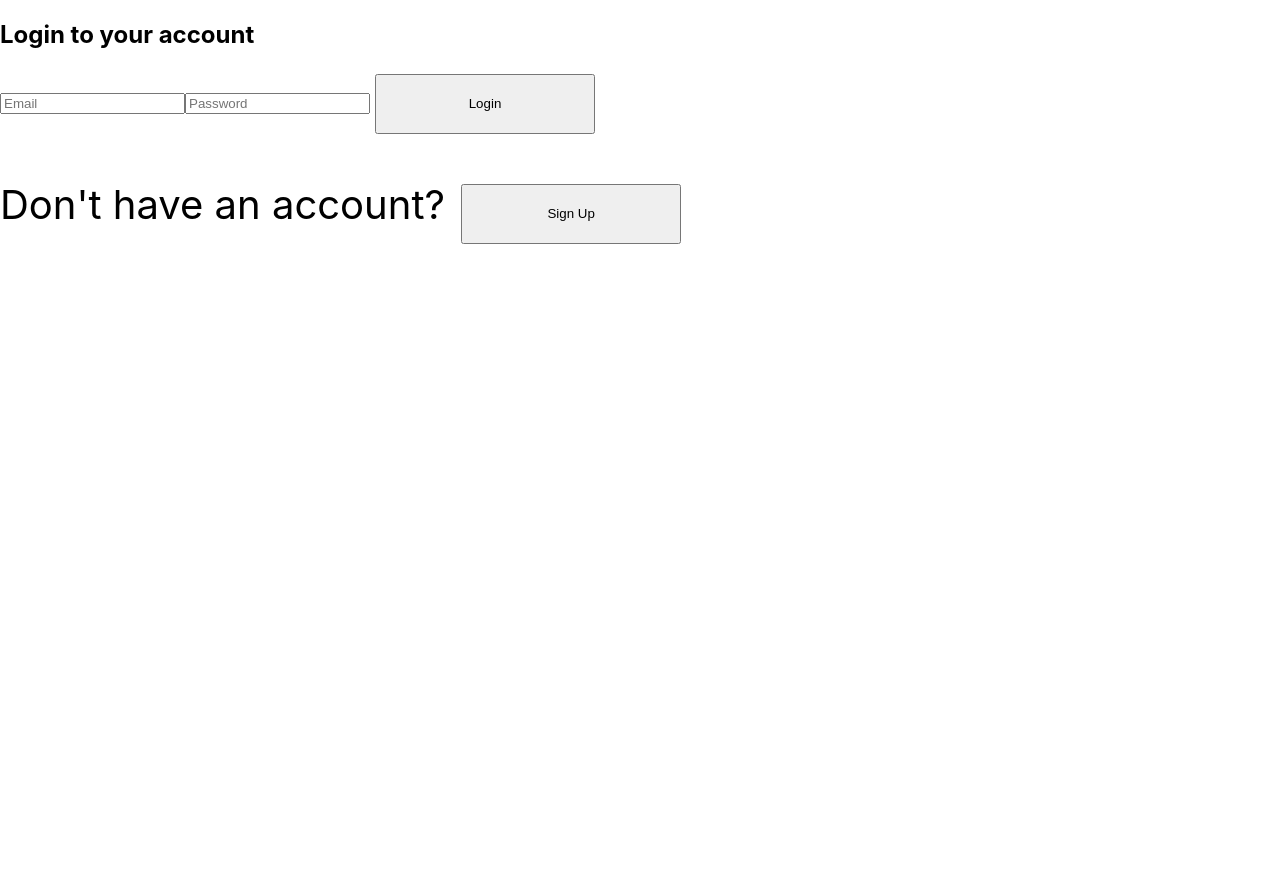
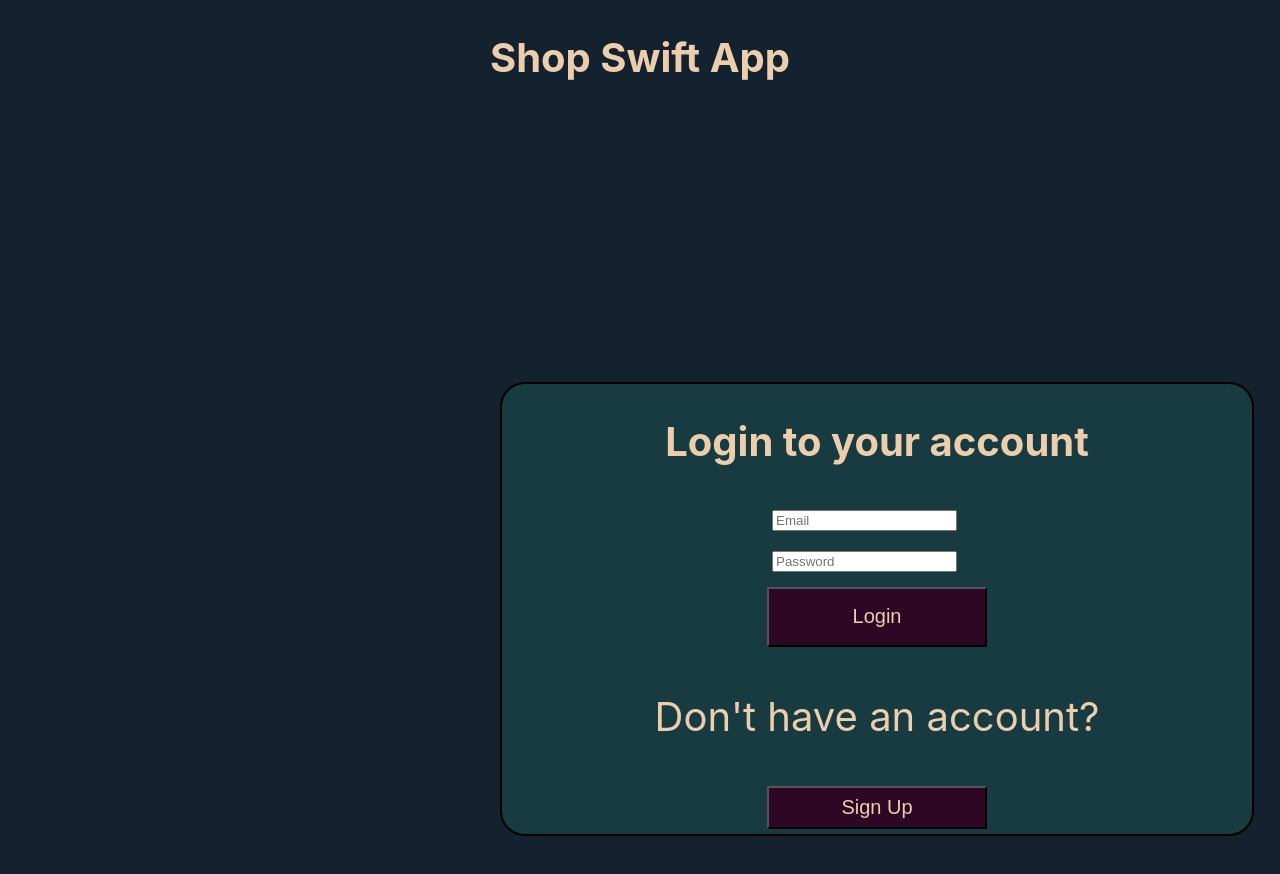
Before and after one commit to Snr-devs/shop-swift, a React (Create React App) app: page / in a window 1280 px wide. Shown: the top 874 px of the page. Before the commit the page ends 800 px from the top, so only its background shows below. Built offline with nearby package versions, Linux system fonts and the light colour scheme.

Commit message:
added routes and styled all pages

```diff
--- a/public/index.html
+++ b/public/index.html
@@ -2,7 +2,7 @@
 <html lang="en">
   <head>
     <meta charset="utf-8" />
-    <link rel="icon" href="%PUBLIC_URL%/favicon.ico" />
+    <link rel="icon" href="https://encrypted-tbn0.gstatic.com/images?q=tbn:ANd9GcQGiPlCWOWpRtR2bThU5GzJXGYav4QZEIms-A&s" />
     <meta name="viewport" content="width=device-width, initial-scale=1" />
     <meta name="theme-color" content="#000000" />
     <meta
@@ -24,7 +24,7 @@
       work correctly both with client-side routing and a non-root public URL.
       Learn how to configure a non-root public URL by running `npm run build`.
     -->
-    <title>React App</title>
+    <title>Shop swift </title>
   </head>
   <body>
     <noscript>You need to enable JavaScript to run this app.</noscript>
--- a/src/App.css
+++ b/src/App.css
@@ -1,7 +1,7 @@
 .products{
   border: 2px solid black;
   border-radius: 25px;
-  background-color: azure;
+  background-color: #173b41;
   display: flex;
   flex-wrap:wrap;
   margin: 70px;
@@ -31,6 +31,7 @@
   flex-direction: column;
   margin: 0px 200px;
   height:900px;
+  background-color:#173b41 ;
 }
 
 .bar{
@@ -46,8 +47,9 @@ img{
   height: 100px;
 }
 
-p, .navbar{
+p, .navbar,h2,a,img{
   font-size: 40px;
+  color: #ecceac;
 }
 
 .left{
@@ -59,7 +61,6 @@ p, .navbar{
 .navbar a{
   text-decoration: none;
   margin: 5px ;
-  color: black;
 }
 
 a:hover{
@@ -70,4 +71,54 @@ button{
   width: 220px;
   height:60px;
   margin: 5px;
+  background-color: #2d0724;
+  color: #ecceac;
+  font-size: 20px;
 }
+.loginbox{
+  border: 2px solid black;
+  display: flex;
+  flex-direction: column;
+  justify-content: center;
+  align-items: center;
+  width: 750px;
+  height: 450px;
+  margin: 300px 500px;
+  border-radius: 25px;
+  background-color: #173b41;
+}
+input{
+  margin: 10px;
+}
+
+form  button, .bottompage{
+  margin: 150px,0px;
+  background-color: #e9daaf;
+  background-color: #2d0724;
+  color: #ecceac;
+}
+
+
+body{
+  background-color:#14222f;
+}
+
+.bars{
+  display: flex;
+  justify-content: space-around;
+}
+.textcenter{
+  display: flex;
+  flex-direction: column;
+  justify-content: center;
+  align-items: center;
+}
+.main2{
+  display: flex;
+  justify-content: center;
+}
+
+.image{
+  width: 250px;
+  height: 300px;
+}
--- a/src/components/Account.jsx
+++ b/src/components/Account.jsx
@@ -1,17 +1,19 @@
 import React from 'react'
 import Navbar from './Navbar'
+
 
 function Account({account}) {
   return (
     <div>
-        <Navbar />
+        <div className='bars'><Navbar /></div>
 
         <div className='account'>
-       <img src='' alt='user'></img>
+       <img className='image'src="/account-icon-25500.png" alt="user" />
+
        <p>Username:</p>
        <p>Email:</p>
        <p>Phone number:</p>
-       <p>Nationality</p>
+       <p>Nationality: Kenya</p>
        <p></p>
        </div>
 
--- a/src/components/Button.jsx
+++ b/src/components/Button.jsx
@@ -1,11 +1,18 @@
-import React from 'react'
+import React, { useState } from 'react';
 
 function Button() {
+  const [buttonText, setButtonText] = useState('Buy now');
+
+  const handleClick = (e) => {
+    e.preventDefault();
+    setButtonText('Added to cart');
+  };
+
   return (
     <div>
-        <button>Add to cart</button>
+      <button onClick={handleClick}>{buttonText}</button>
     </div>
-  )
+  );
 }
 
-export default Button
+export default Button;
--- /dev/null
+++ b/src/components/Cart.jsx
@@ -0,0 +1,27 @@
+import React from 'react'
+import Navbar from './Navbar'
+import { Link } from 'react-router-dom';
+
+function Cart() {
+  return (
+    <div>
+        <div className='bars'><Navbar /></div>
+      <div className="textcenter">
+        <img
+          src="https://via.placeholder.com/300x300?text=Empty+Cart"
+          alt="Empty Cart"
+          className="w-full max-w-xs mx-auto mb-6"
+        />
+        <h2 className="text-2xl font-semibold text-gray-800 mb-4">Your cart is empty</h2>
+        <Link to="/mainpage">
+          <button className="px-6 py-3 bg-blue-600 text-white font-medium rounded-lg hover:bg-blue-700 transition duration-300">
+            Start Shopping
+          </button>
+        </Link>
+
+      </div>
+    </div>
+  )
+}
+
+export default Cart
--- a/src/components/CartPage.jsx
+++ b/src/components/CartPage.jsx
@@ -1,22 +1,17 @@
-import React from 'react';
-import { Link } from 'react-router-dom';
+import React, { useState } from 'react';
+
+import Navbar from './Navbar';
+import Cart from './Cart';
 
 const CartPage = () => {
+  const [data,setData]=useState([])
+  const [value,setValue]=useState(false)
+
+  ;
+
   return (
     <div className="flex flex-col items-center justify-center min-h-screen bg-gray-100 p-4">
-      <div className="text-center">
-        <img
-          src="https://via.placeholder.com/300x300?text=Empty+Cart"
-          alt="Empty Cart"
-          className="w-full max-w-xs mx-auto mb-6"
-        />
-        <h2 className="text-2xl font-semibold text-gray-800 mb-4">Your cart is empty</h2>
-        <Link to="/shop">
-          <button className="px-6 py-3 bg-blue-600 text-white font-medium rounded-lg hover:bg-blue-700 transition duration-300">
-            Start Shopping
-          </button>
-        </Link>
-      </div>
+        { value ? <p>prrr</p>: <Cart />}
     </div>
   );
 };
--- a/src/components/LoginPage.jsx
+++ b/src/components/LoginPage.jsx
@@ -31,8 +31,9 @@ const LoginPage = () => {
   };
 
   return (
-    <div className="flex items-center justify-center min-h-screen bg-gray-100 px-4">
-      <div className="bg-white rounded-xl shadow-lg p-8 w-full max-w-md">
+    <div className="main">
+      <h2 className='main2'>Shop Swift App</h2>
+      <div className="loginbox">
         <h2 className="text-2xl font-bold mb-6 text-center text-gray-800">
           {isLogin ? 'Login to your account' : 'Create a new account'}
         </h2>
@@ -57,7 +58,7 @@ const LoginPage = () => {
             onChange={handleChange}
             required
             className="w-full px-4 py-2 border border-gray-300 rounded-md"
-          />
+          /><br></br>
           <input
             type="password"
             name="password"
@@ -66,7 +67,7 @@ const LoginPage = () => {
             onChange={handleChange}
             required
             className="w-full px-4 py-2 border border-gray-300 rounded-md"
-          />
+          /><br></br>
           <button
             type="submit"
             className="w-full bg-blue-600 hover:bg-blue-700 text-white py-2 rounded-md"
@@ -75,15 +76,15 @@ const LoginPage = () => {
           </button>
         </form>
 
-        <p className="text-sm text-center mt-4">
-          {isLogin ? "Don't have an account?" : 'Already have an account?'}{' '}
+        <p className="b">
+          {isLogin ? "Don't have an account?" : 'Already have an account?'}{' '}</p>
           <button
             onClick={toggleForm}
-            className="text-blue-600 hover:underline font-medium"
+            className="bottompage"
           >
             {isLogin ? 'Sign Up' : 'Login'}
           </button>
-        </p>
+
       </div>
     </div>
   );
--- a/src/index.js
+++ b/src/index.js
@@ -23,7 +23,7 @@ const router = createBrowserRouter([
     element:<App />
   },
   {
-    path:"/cart",
+    path:"/cartpage",
     element:<CartPage />
   }
 ]);
```
Also changed, not shown: public/account-icon-25500.png (added).
